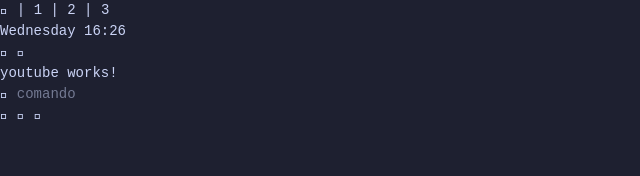
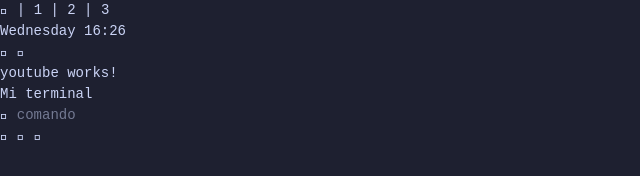
Before and after one commit to lenninst/omtree, an Angular app: page / in a window 1280 px wide. Shown: the top 176 px of the page, without its empty margins (0-640 px from the left). Built offline with nearby package versions, Linux system fonts and the light colour scheme; a web font is replaced by a local one.

Commit message:
feat: terminal emulator ui

```diff
--- a/src/app/app.component.ts
+++ b/src/app/app.component.ts
@@ -2,12 +2,13 @@ import { Component } from '@angular/core';
 import { RouterOutlet } from '@angular/router';
 import { FooterComponent } from './core/layout/footer/footer.component';
 import { HeaderComponent } from './core/layout/header/header.component';
+import { FormsModule } from '@angular/forms';
 
 @Component({
   selector: 'app-root',
-  imports: [RouterOutlet, FooterComponent, HeaderComponent],
+  imports: [FormsModule, RouterOutlet, FooterComponent, HeaderComponent],
   templateUrl: './app.component.html',
-  styleUrl: './app.component.css'
+  styleUrl: './app.component.css',
 })
 export class AppComponent {
   title = 'omtree';
--- a/src/app/features/components/omterminal/omterminal.component.html
+++ b/src/app/features/components/omterminal/omterminal.component.html
@@ -1,10 +1,15 @@
 
 <div class=" h-34 bg-macsurface rounded-sm p-2">
 
-  <div class="flex justify-start  ">
+  <div class="flex flex-col justify-start  ">
+    <div>
+      <pre>{{log}}</pre>
+    </div>
 
-  <span class="text-green-400"> </span>
-    <input type="text" name="" value="" placeholder="comando">
+  <span class="text-green-400">
+      <input class="bg-red-900 " autofocus (keydown.enter)="executeCommand()" [(ngModel)]="command" type="text" name="" value="" placeholder="comando">
+    </span>
+
   </div>
 
 </div>
--- a/src/app/features/components/omterminal/omterminal.component.ts
+++ b/src/app/features/components/omterminal/omterminal.component.ts
@@ -1,11 +1,25 @@
 import { Component } from '@angular/core';
+import { FormsModule } from '@angular/forms';
 
 @Component({
   selector: 'app-omterminal',
-  // imports: [FormsModule],
+  imports: [FormsModule],
   templateUrl: './omterminal.component.html',
   styleUrl: './omterminal.component.css',
 })
 export class OmterminalComponent {
-  command = '';
+  log = 'Mi terminal';
+  command: string = '';
+
+  executeCommand(): void {
+    this.log += `\n$ ${this.command}`;
+    if (this.command === 'help') {
+      this.log += '\n Available commands: help, echo, clear';
+    } else if (this.command === 'clear') {
+      this.log = '';
+    } else {
+      this.log += `\m Command not found: ${this.command}`;
+    }
+    this.command = '';
+  }
 }
```
Also changed, not shown: 1 other file (tests, documents, lock files or other folders).
